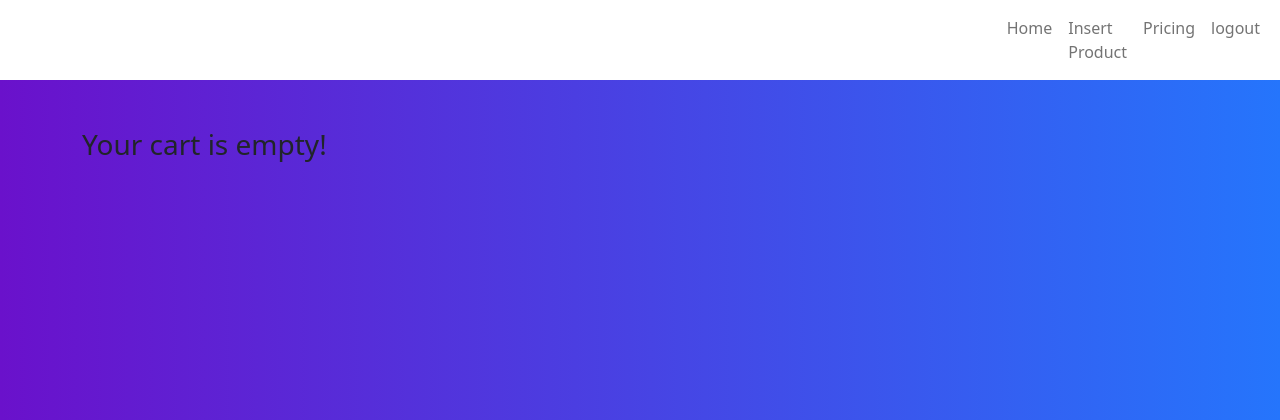
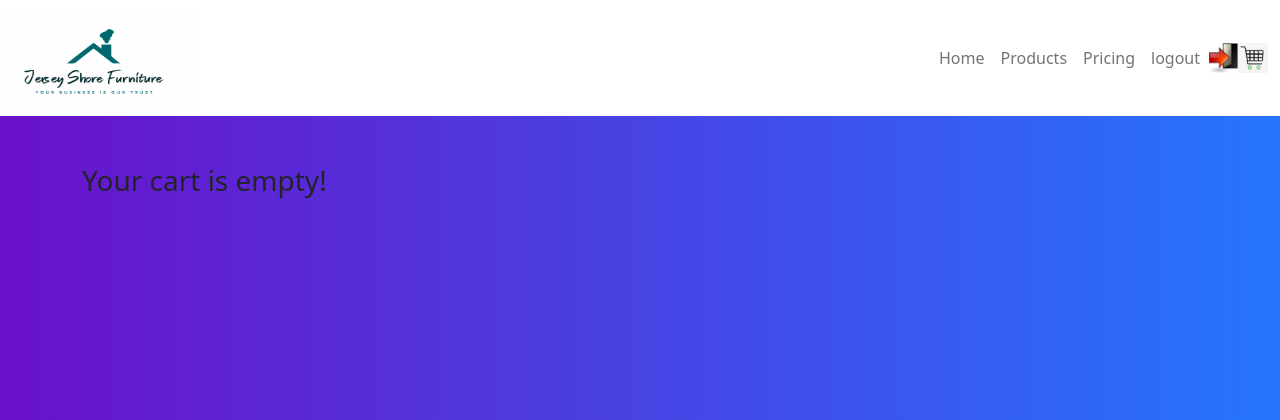
Before and after one commit to msagte/ECommerce_JerseyShore, a PHP site: page /cartpage.php in a window 1280 px wide. Shown: the top 420 px of the page. Run offline with PHP 8.4, Linux system fonts and the light colour scheme.

Commit message:
car page changes

```diff
--- a/cartpage.php
+++ b/cartpage.php
@@ -22,10 +22,10 @@ if(!empty($_SESSION["shopping_cart"])) {
 if (isset($_REQUEST['Product_ID']) && $_REQUEST['Product_ID'] != "")
 {
   $Product_ID = $_REQUEST['Product_ID'];
-  $result = mysqli_query($con,"SELECT * FROM `Product` WHERE `Product_ID`='$Product_ID'");
+  $result = mysqli_query($con,"SELECT P.Product_ID,P.Name,B.Brand_Name,P.Price,C.Category_Name,P.Quantity,P.Images FROM product P INNER JOIN category C ON C.Category_ID = P.category_id INNER JOIN brand B ON B.Brand_ID = P.brand_id WHERE P.Product_ID='$Product_ID'");
   $row = mysqli_fetch_assoc($result);
   $Name = $row['Name'];
-  $Brand = $row['Brand'];
+  $Brand = $row['Brand_Name'];
   $Price = $row['Price'];
   $Product_ID = $row['Product_ID'];
   $Images = $row['Images'];
@@ -80,10 +80,13 @@ background: linear-gradient(to right, rgba(106, 17, 203, 1), rgba(37, 117, 252,
 </head>
     <title>Jersey Shore Furniture Cart</title>
     <nav class="navbar navbar-expand-lg navbar-light bg-white">
+    <div>
+    <img  src="pictures/HomeLogo.png" width='200' height='100' />
+   </div>
     <div class="container-fluid"></div>
     <div class="container-fluid"></div>
     <div class="container-fluid"></div>
-    <div class="container-fluid"></div>
+
         <div class="container-fluid">
             <button class="navbar-toggler" type="button" data-mdb-toggle="collapse" data-mdb-target="#navbarExample01"
             aria-controls="navbarExample01" aria-expanded="false" aria-label="Toggle navigation">
@@ -95,7 +98,7 @@ background: linear-gradient(to right, rgba(106, 17, 203, 1), rgba(37, 117, 252,
                         <a class="nav-link" aria-current="page" href="#">Home</a>
                     </li>
                     <li class="nav-item">
-                        <a class="nav-link" href="product.php">Insert Product</a>
+                        <a class="nav-link" href="product.php">Products</a>
                     </li>
                     <li class="nav-item">
                         <a class="nav-link" href="#">Pricing</a>
@@ -103,8 +106,20 @@ background: linear-gradient(to right, rgba(106, 17, 203, 1), rgba(37, 117, 252,
                     <li class="nav-item">
                         <a class="nav-link" href="customerlogin.php">logout</a>
                     </li>
+                    </div>
+                    <div>
+                    <img  src="pictures/logout.png" href="customerlogin.php" width='30' height='30' />
+                    </div>
+                    <div>
+                    <img  src="pictures/Shoppingcart.png" width='30' height='30' /><span>  <?php
+                    if (isset($_POST["shopping_cart"])) {
+                      echo count(array_keys($_SESSION["shopping_cart"]));
+                    }
+?></span>
+                    </div>
+
                 </ul>
-            </div>
+
         </div>
     </nav>
 
```
